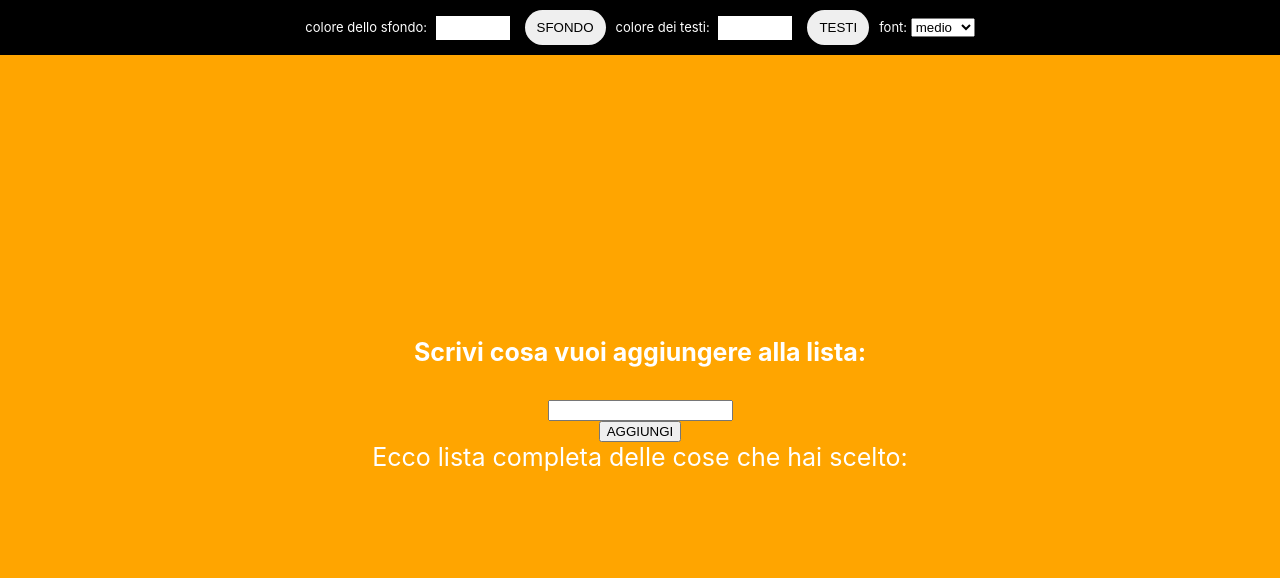
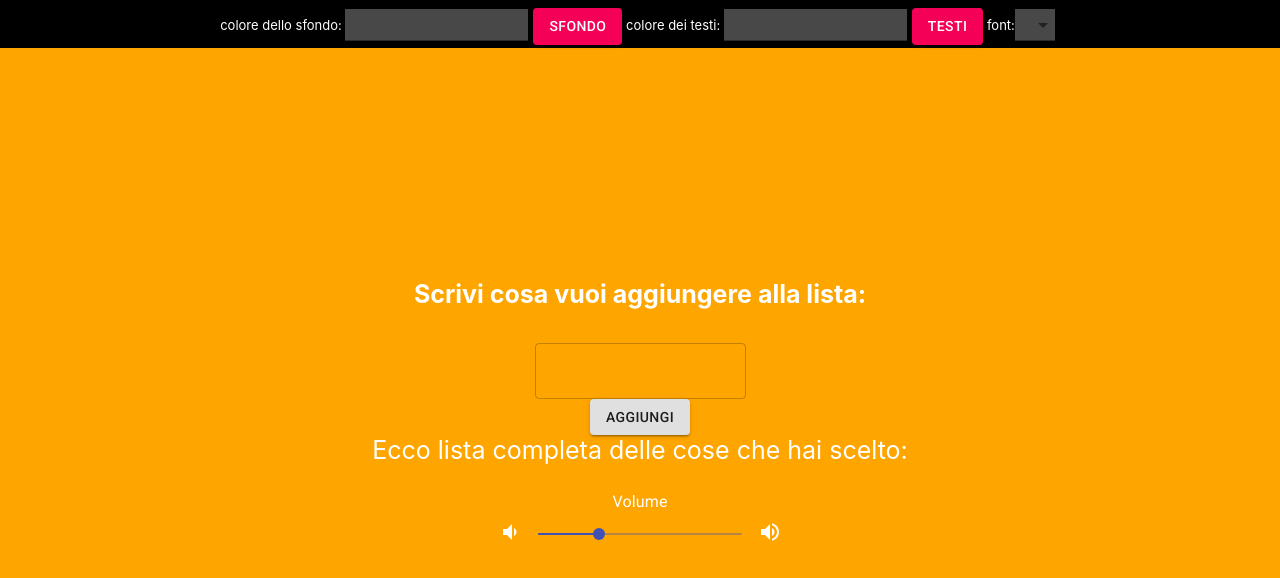
Before and after one commit to doroline/cibum, a React (Create React App) app: page / in a window 1280 px wide. Shown: the top 578 px of the page. Built offline with nearby package versions, Linux system fonts and the light colour scheme.

Commit message:
aggiunta grafica con Material-ui

```diff
--- a/package.json
+++ b/package.json
@@ -3,6 +3,8 @@
   "version": "0.1.0",
   "private": true,
   "dependencies": {
+    "@material-ui/core": "^4.11.1",
+    "@material-ui/icons": "^4.9.1",
     "@testing-library/jest-dom": "^5.11.4",
     "@testing-library/react": "^11.1.0",
     "@testing-library/user-event": "^12.1.10",
--- a/public/index.html
+++ b/public/index.html
@@ -10,6 +10,8 @@
       content="Web site created using create-react-app"
     />
     <link rel="apple-touch-icon" href="%PUBLIC_URL%/logo192.png" />
+    <link rel="stylesheet" href="https://fonts.googleapis.com/css?family=Roboto:300,400,500,700&display=swap" />
+    <link rel="stylesheet" href="https://fonts.googleapis.com/icon?family=Material+Icons" />
     <!--
       manifest.json provides metadata used when your web app is installed on a
       user's mobile device or desktop. See https://developers.google.com/web/fundamentals/web-app-manifest/
--- a/src/conteiners/App.css
+++ b/src/conteiners/App.css
@@ -42,6 +42,10 @@ footer{
     display: inline-block;
     margin: 10px;
     padding: 10px 0px;
+
+}
+.MuiGrid-spacing-xs-2{
+  width: 300px!important;
 }
 #cambioColori{
   background: black;
@@ -50,6 +54,8 @@ footer{
   position: absolute;
   top:0px;
   color: white;
+  height: 40px;
+  padding-top: 8px;
 }
 .btn3{
   color: black;
@@ -61,6 +67,10 @@ footer{
   margin: 10px;
   padding: 10px 12px;
   border: none;
+}
+.btn-grey{
+  background: #484848;
+  margin-right: 5px!important;
 }
 .paragrafo{
   width: 80%;
--- a/src/conteiners/Lista.js
+++ b/src/conteiners/Lista.js
@@ -1,7 +1,33 @@
 import {Component, useState} from 'react';
+import { makeStyles } from '@material-ui/core/styles';
+import Button from '@material-ui/core/Button';
+import Input from '@material-ui/core/Input';
+import MenuItem from '@material-ui/core/MenuItem';
+import Select from '@material-ui/core/Select';
+import TextField from '@material-ui/core/TextField';
+import Grid from '@material-ui/core/Grid';
+import Typography from '@material-ui/core/Typography';
+import Slider from '@material-ui/core/Slider';
+import VolumeDown from '@material-ui/icons/VolumeDown';
+import VolumeUp from '@material-ui/icons/VolumeUp';
 import './App.css';
 
+const useStyles = makeStyles({
+    root: {
+      width: 200,
+    },
+  });
+
 function Lista() {
+
+        const classes = useStyles();
+        const [value, setValue] = useState(30);
+        const handleChange = (event, newValue) => {
+          setValue(newValue);
+        };
+
+
+
 //PARTE DEDICATA AL CAMBIO DI COLORE DELLO SFONDO
     const [coloreCorrente, setColoreCorrente]= useState("orange"); //imposto il colore di defaul su orange e lo preparo al cambio di stato
     const [nuovoColore, setNuovoColore]= useState(""); //creo una super variabile 'nuovoColore' che cambierà il suo stato quando si attiverà l'onChange sul campo input
@@ -50,25 +76,32 @@ function Lista() {
     <div className="App">
         <header className="App-header"  style={{backgroundColor: coloreCorrente, color: coloreTestiCorrente, fontSize: textSizeCorrente} }>
                 <div id="cambioColori">
-                 <span>colore dello sfondo: </span>
-                <input onChange={(evento) => salvaColore(evento)} className="campiTesto" />
-                <button type="button"onClick={() => cambiaColore()} className="btn3" >SFONDO</button>
+                 <span> colore dello sfondo: </span>
+                 <Input id="standard-basic" color="secondary" onChange={(evento) => salvaColore(evento)} style={{color:'red'}} className="btn-grey"/>
 
-                <span>colore dei testi: </span>
-                <input onChange={(evento) => salvaColoreTesti(evento)} className="campiTesto"/>
-                <button type="button"onClick={() => cambiaColoreTesti()} className="btn3">TESTI</button>
+                <Button variant="contained" onClick={() => cambiaColore()} color="secondary">
+        SFONDO
+      </Button>
 
-                font: <select onChange={(evento) => cambiaTextSize(evento)}>
-                    <option value="15px">piccolo</option>
-                    <option value="25px" selected>medio</option>
-                    <option value="35px">grande</option>
-                </select>
+                <span> colore dei testi: </span>
+                <Input id="standard-basic" color="secondary" onChange={(evento) => salvaColoreTesti(evento)} style={{color:'red'}} className="btn-grey"/>
+                <Button variant="contained" onClick={() => cambiaColoreTesti()} color="secondary">TESTI</Button> font:
+                <Select
+        labelId="demo-simple-select-outlined-label"
+          id="demo-simple-select-outlined"
+          onChange={(evento) => cambiaTextSize(evento)}
+          style={{color:'red'}}
+          className="btn-grey"
+        >
+          <MenuItem value="15px">piccolo</MenuItem>
+          <MenuItem value="25px" selected="selected">medio</MenuItem>
+          <MenuItem value="35px">grande</MenuItem>
+        </Select>
                 </div>
 
            <h4>Scrivi cosa vuoi aggiungere alla lista:</h4>
-            <input value={inputCorrente} onChange={(evento) => gestisciOnChange(evento)}/>
-
-            <button type="button" onClick={() => aggiungiElementoAllaLista()}>AGGIUNGI</button>
+           <TextField id="outlined-basic" value={inputCorrente} onChange={(evento) => gestisciOnChange(evento)} variant="outlined"/>
+            <Button variant="contained" onClick={() => aggiungiElementoAllaLista()} >AGGIUNGI</Button>
             <div>Ecco lista completa delle cose che hai scelto:
                 <ul>
                 {lista.map((elemento, indice) => {
@@ -81,6 +114,21 @@ function Lista() {
 
                 </ul>
             </div>
+
+            <Typography id="continuous-slider" gutterBottom>
+        Volume
+      </Typography>
+      <Grid container spacing={2}>
+        <Grid item>
+          <VolumeDown />
+        </Grid>
+        <Grid item xs>
+          <Slider value={value} onChange={handleChange} aria-labelledby="continuous-slider" />
+        </Grid>
+        <Grid item>
+          <VolumeUp />
+        </Grid>
+      </Grid>
         </header>
 
       </div>
```
Also changed, not shown: 2 other files (tests, documents, lock files or other folders).
